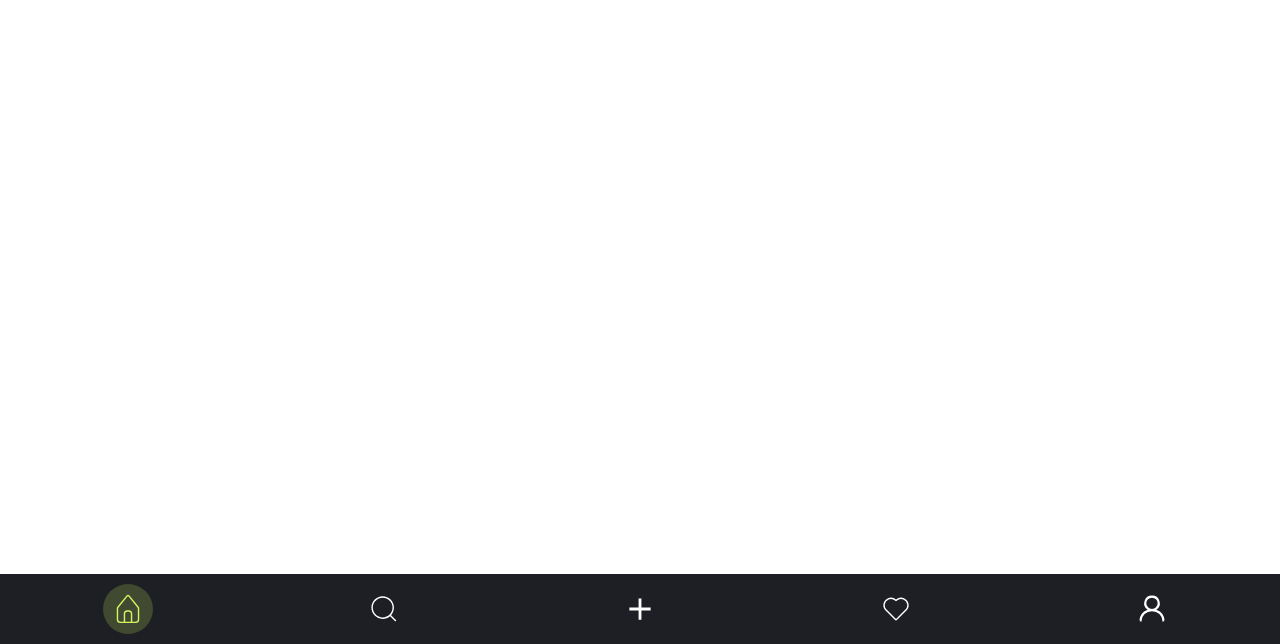
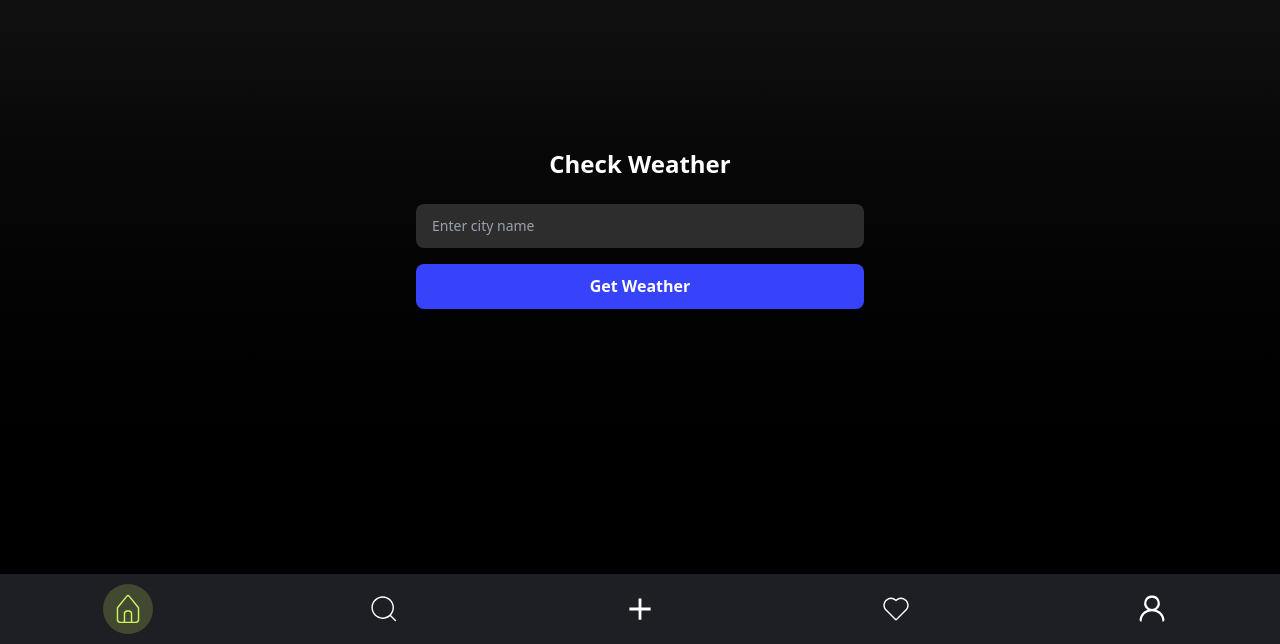
Before and after one commit to Ankit-Gope007/travel-itinerary-app, a React (Vite) app: page /search in a window 1280 px wide. Before the commit this address had no page. Shown: the part 156-800 px from the top of the page. Built offline with nearby package versions, Linux system fonts and the light colour scheme.

Commit message:
project Completed

```diff
--- a/src/App.jsx
+++ b/src/App.jsx
@@ -5,6 +5,7 @@ import HomePage from './pages/Home/Homepage';
 import Add from './pages/AddTrip/Add';
 import Footer from './pages/Home/components/Footer';
 import ProfilePage from './pages/Profile/ProfilePage';
+import WeatherSearch from './pages/Search/WeatherSearch';
 
 
 const App = () => {
@@ -14,7 +15,7 @@ const App = () => {
         <Route path="/" element={<HomePage />} />
         <Route path="/add" element={<Add />} />
         <Route path="/profile" element={<ProfilePage />} />
-
+        <Route path="/search" element={<WeatherSearch />} />
       </Routes>
       <Footer />
     </Router>
--- a/src/pages/Home/components/Footer.jsx
+++ b/src/pages/Home/components/Footer.jsx
@@ -40,7 +40,9 @@ const Footer = () => {
         </div>
 
         <div onClick={() => setActiveIcon('search')} className="cursor-pointer">
+        <Link to="/search" onClick={() => setActiveIcon('search')}>
           <CiSearch className={iconClasses('search')} />
+        </Link>
         </div>
 
         <div onClick={() => setActiveIcon('add')} className="cursor-pointer">
--- /dev/null
+++ b/src/pages/Search/WeatherSearch.jsx
@@ -0,0 +1,85 @@
+import { useState } from "react";
+import useUserStore  from "../../store/User.Store.js";
+
+const WeatherSearch = () => {
+    const {theme} = useUserStore();
+    const [city, setCity] = useState("");
+    const [weather, setWeather] = useState(null);
+    const [error, setError] = useState("");
+
+    const isDark = theme === "dark";
+
+    const fetchWeather = async () => {
+        if (!city) return;
+        const apiKey = import.meta.env.VITE_WEATHER_API_KEY;
+        try {
+
+
+            const response = await fetch(
+                `https://api.openweathermap.org/data/2.5/weather?q=${city}&appid=${apiKey}&units=metric`
+            );
+            const data = await response.json();
+
+            if (data.cod !== 200) {
+                setError(data.message);
+                setWeather(null);
+            } else {
+                setWeather(data);
+                setError("");
+            }
+        } catch (err) {
+            setError("Failed to fetch weather.");
+            setWeather(null);
+        }
+    };
+
+    return (
+        <div
+            className={`min-h-screen px-6 flex flex-col items-center justify-center transition-all duration-300 ${isDark
+                    ? "bg-gradient-to-b from-[#1a1a1a] to-[#000000] text-white"
+                    : "bg-white text-black"
+                }`}
+        >
+            <h1 className="text-2xl font-bold mb-6">Check Weather</h1>
+
+            {/* Input Field */}
+            <input
+                type="text"
+                placeholder="Enter city name"
+                value={city}
+                onChange={(e) => setCity(e.target.value)}
+                className={`w-full max-w-md px-4 py-3 rounded-lg mb-4 text-sm outline-none font-medium ${isDark
+                        ? "bg-[#2D2D2D] text-white placeholder-gray-400"
+                        : "bg-[#F1F2F4] text-black placeholder-gray-500"
+                    }`}
+            />
+
+            {/* Search Button */}
+            <button
+                onClick={fetchWeather}
+                className={`cursor-pointer w-full max-w-md h-[45px] rounded-lg font-semibold text-base mb-8 ${isDark
+                        ? "bg-[#3643FB] text-white active:bg-[#343cae]"
+                        : "bg-[#D3D9FB] text-[#313DDF] active:bg-[#b6c2f3]"
+                    }`}
+            >
+                Get Weather
+            </button>
+
+            {/* Weather Result */}
+            {weather && (
+                <div className="text-center space-y-2">
+                    <h2 className="text-xl font-bold">{weather.name}</h2>
+                    <p className="text-sm">{weather.weather[0].description}</p>
+                    <p className="text-3xl">{weather.main.temp}°C</p>
+                </div>
+            )}
+
+            {/* Error Message */}
+            {error && (
+                <p className="text-red-400 mt-4 text-sm font-medium">{error}</p>
+            )}
+        </div>
+    );
+};
+
+export default WeatherSearch;
```
Also changed, not shown: 1 other file (tests, documents, lock files or other folders).
